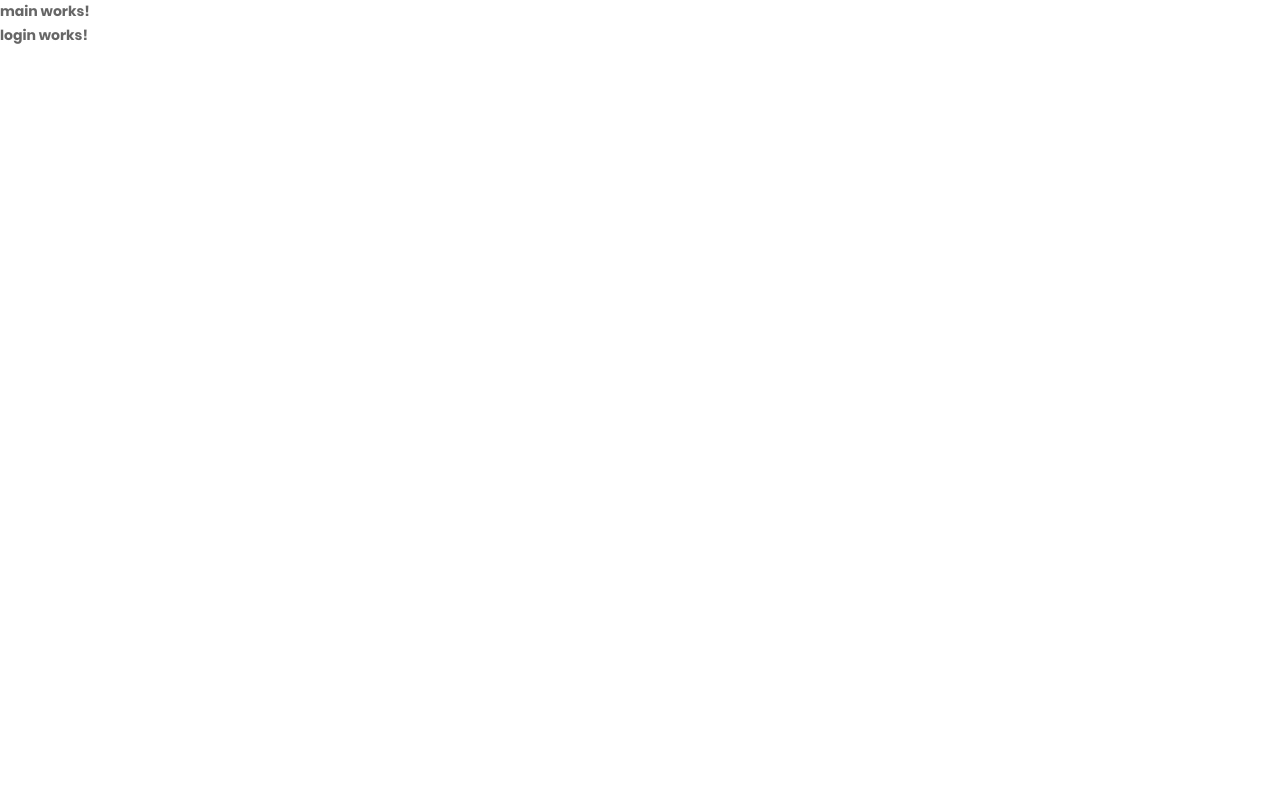
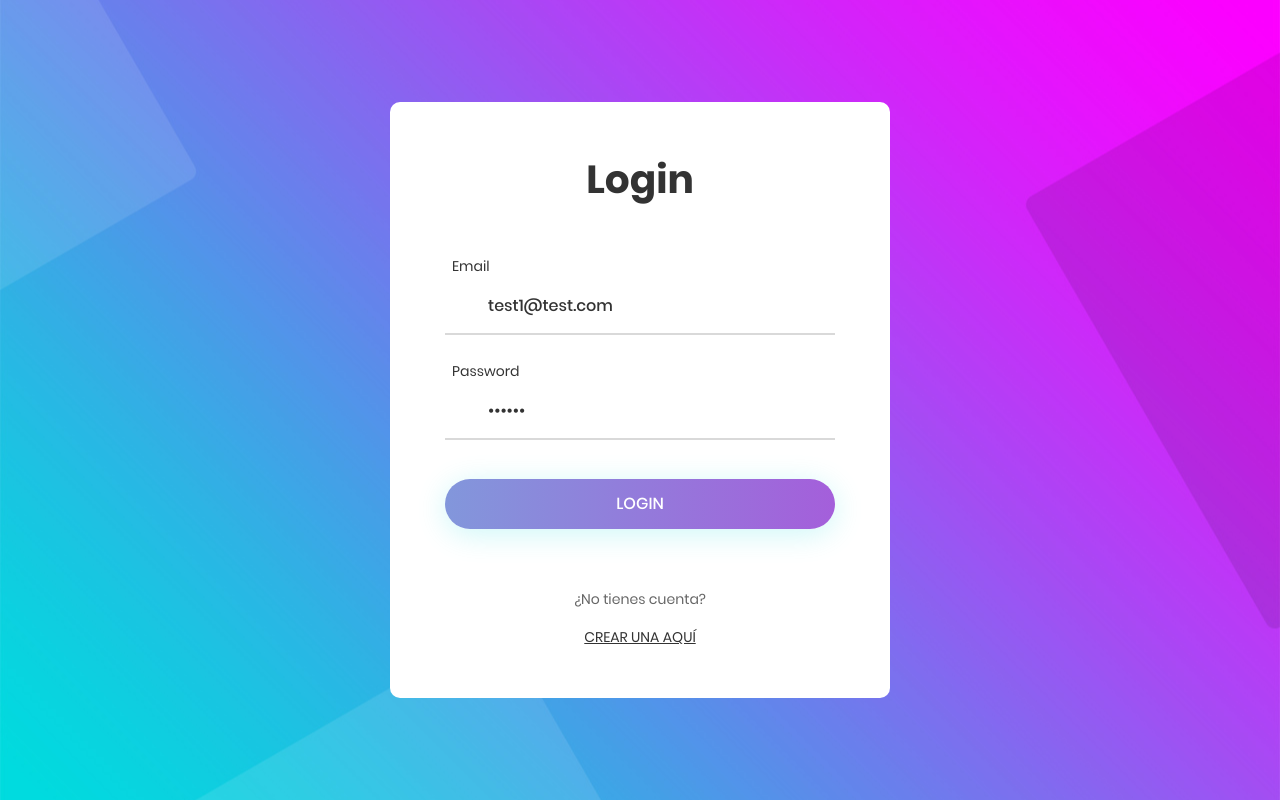
Before and after one commit to JL-OLEMAR/AuthApp-Frontend-Angular, an Angular app: page /auth/login in a window 1280 px wide. Built offline with nearby package versions, Linux system fonts and the light colour scheme.

Commit message:
add diseño de la page registro y login

```diff
--- a/src/app/auth/auth.module.ts
+++ b/src/app/auth/auth.module.ts
@@ -1,5 +1,6 @@
 import { NgModule } from '@angular/core'
 import { CommonModule } from '@angular/common'
+import { ReactiveFormsModule } from '@angular/forms'
 
 import { AuthRoutingModule } from './auth-routing.module'
 import { LoginComponent } from './pages/login/login.component'
@@ -14,7 +15,8 @@ import { MainComponent } from './pages/main/main.component'
   ],
   imports: [
     CommonModule,
-    AuthRoutingModule
+    AuthRoutingModule,
+    ReactiveFormsModule
   ]
 })
 export class AuthModule { }
--- a/src/app/auth/pages/login/login.component.html
+++ b/src/app/auth/pages/login/login.component.html
@@ -1 +1,53 @@
-<p>login works!</p>
+<form
+  (ngSubmit)="login()"
+  [formGroup]="miFormulario"
+  autocomplete="off"
+  class="login100-form"
+>
+  <span class="login100-form-title p-b-49"> Login </span>
+
+  <div class="wrap-input100 m-b-23">
+    <span class="label-input100">Email</span>
+    <input
+      class="input100"
+      formControlName="email"
+      name="email"
+      placeholder="Ingrese su email"
+      type="email"
+    />
+    <span class="focus-input100"></span>
+  </div>
+
+  <div class="wrap-input100">
+    <span class="label-input100">Password</span>
+    <input
+      class="input100"
+      formControlName="password"
+      name="password"
+      placeholder="Ingrese su contraseña"
+      type="password"
+    />
+    <span class="focus-input100"></span>
+  </div>
+
+  <div class="text-right p-t-8 p-b-31"></div>
+
+  <div class="container-login100-form-btn">
+    <div class="wrap-login100-form-btn">
+      <div class="login100-form-bgbtn"></div>
+      <button
+        [disabled]="miFormulario.invalid"
+        class="login100-form-btn"
+        type="submit"
+      >
+        Login
+      </button>
+    </div>
+  </div>
+
+  <div class="flex-col-c p-t-60">
+    <span class="txt1 p-b-17"> ¿No tienes cuenta? </span>
+
+    <a routerLink="/auth/registro" class="txt2"> Crear una aquí </a>
+  </div>
+</form>
--- a/src/app/auth/pages/login/login.component.ts
+++ b/src/app/auth/pages/login/login.component.ts
@@ -1,13 +1,21 @@
-import { Component, OnInit } from '@angular/core'
+import { Component } from '@angular/core'
+import { FormBuilder, FormGroup, Validators } from '@angular/forms'
 
 @Component({
   selector: 'app-login',
   templateUrl: './login.component.html',
   styles: []
 })
-export class LoginComponent implements OnInit {
-  // constructor () { }
+export class LoginComponent {
+  miFormulario: FormGroup = this.fb.group({
+    email: ['test1@test.com', [Validators.required, Validators.email]],
+    password: ['123456', [Validators.required, Validators.minLength(6)]]
+  })
 
-  ngOnInit (): void {
+  constructor (private readonly fb: FormBuilder) { }
+
+  login (): void {
+    console.log(this.miFormulario.value)
+    console.log(this.miFormulario.valid)
   }
 }
--- a/src/app/auth/pages/main/main.component.html
+++ b/src/app/auth/pages/main/main.component.html
@@ -1,3 +1,10 @@
-<p>main works!</p>
-
-<router-outlet></router-outlet>
+<div class="limiter">
+  <div
+    class="container-login100"
+    style="background-image: url('../../../../assets/images/bg-01.jpg')"
+  >
+    <div class="wrap-login100 p-l-55 p-r-55 p-t-55 p-b-50">
+      <router-outlet></router-outlet>
+    </div>
+  </div>
+</div>
--- a/src/app/auth/pages/register/register.component.html
+++ b/src/app/auth/pages/register/register.component.html
@@ -1 +1,62 @@
-<p>register works!</p>
+<form
+  (ngSubmit)="registro()"
+  [formGroup]="miFormulario"
+  class="login100-form"
+  autocomplete="off"
+>
+  <span class="login100-form-title p-b-49"> Nuevo usuario </span>
+
+  <div class="wrap-input100 m-b-23">
+    <span class="label-input100">Nombre</span>
+    <input
+      class="input100"
+      formControlName="name"
+      placeholder="Ingrese su nombre"
+      type="text"
+    />
+    <span class="focus-input100"></span>
+  </div>
+
+  <div class="wrap-input100 m-b-23">
+    <span class="label-input100">Email</span>
+    <input
+      class="input100"
+      formControlName="email"
+      placeholder="Ingrese su email"
+      type="email"
+    />
+    <span class="focus-input100"></span>
+  </div>
+
+  <div class="wrap-input100">
+    <span class="label-input100">Password</span>
+    <input
+      class="input100"
+      formControlName="password"
+      placeholder="Ingrese su contraseña"
+      type="password"
+    />
+    <span class="focus-input100"></span>
+  </div>
+
+  <div class="text-right p-t-8 p-b-31"></div>
+
+  <div class="container-login100-form-btn">
+    <div class="wrap-login100-form-btn">
+      <div class="login100-form-bgbtn"></div>
+      <button
+        class="login100-form-btn"
+        type="submit"
+        [disabled]="miFormulario.invalid"
+      >
+        Registrar
+      </button>
+    </div>
+  </div>
+
+  <div class="flex-col-c p-t-60">
+    <span class="txt1 p-b-17"> Ya tienes una cuenta? </span>
+
+    <a routerLink="/auth/login" class="txt2"> Ingresa aquí </a>
+  </div>
+</form>
--- a/src/app/auth/pages/register/register.component.ts
+++ b/src/app/auth/pages/register/register.component.ts
@@ -1,13 +1,21 @@
-import { Component, OnInit } from '@angular/core'
+import { Component } from '@angular/core'
+import { FormBuilder, FormGroup, Validators } from '@angular/forms'
 
 @Component({
   selector: 'app-register',
   templateUrl: './register.component.html',
   styles: []
 })
-export class RegisterComponent implements OnInit {
-  // constructor () { }
+export class RegisterComponent {
+  miFormulario: FormGroup = this.fb.group({
+    name: ['Test2', [Validators.required]],
+    email: ['test1@test.com', [Validators.required, Validators.email]],
+    password: ['123456', [Validators.required, Validators.minLength(6)]]
+  })
 
-  ngOnInit (): void {
+  constructor (private readonly fb: FormBuilder) {}
+
+  registro (): void {
+    console.log('Formulario: ', this.miFormulario)
   }
 }
```
